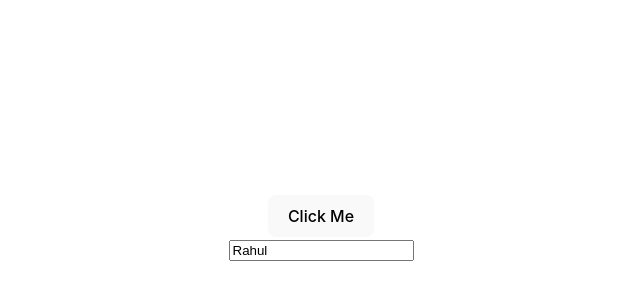
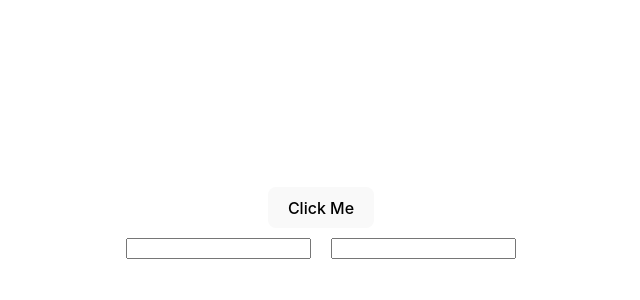
Before and after one commit to rahulrawatgujjar/sigma-web-development, a React (Vite) app in the folder vite-project/: page / in a window 1280 px wide. Shown: the part 172-472 px from the top of the page, without its empty margins (319-959 px from the left). Built offline with nearby package versions, Linux system fonts and the light colour scheme.

Commit message:
handing events releated to input or form

```diff
--- a/vite-project/src/App.jsx
+++ b/vite-project/src/App.jsx
@@ -5,7 +5,7 @@
 
 function App() {
 
-  const [username, setUsername] = useState("Rahul");
+  const [form, setForm] = useState({});
 
   const handleClick = ()=>{
     alert("I am a click");
@@ -16,7 +16,7 @@
   }
 
   const handleChange = (e)=>{
-    setUsername(e.target.value);
+    setForm({...form,[e.target.name]:e.target.value});
   }
 
   return (
@@ -26,8 +26,8 @@
     </div>
     {/* <div className="pink" onMouseOver={handleMouseOver}>
     </div> */}
-    <input type="text" value={username} onChange={handleChange} name="username" />
-
+    <input type="text" name='email' value={form.email?form.email:""} onChange={handleChange} />
+    <input type="text" name="phone" value={form.phone?form.phone:""} onChange={handleChange} />
 
     </>
   )
--- a/vite-project/src/index.css
+++ b/vite-project/src/index.css
@@ -74,3 +74,7 @@
   height: 20vh;
   margin: 10px;
 }
+
+input {
+  margin: 10px;
+}
```
